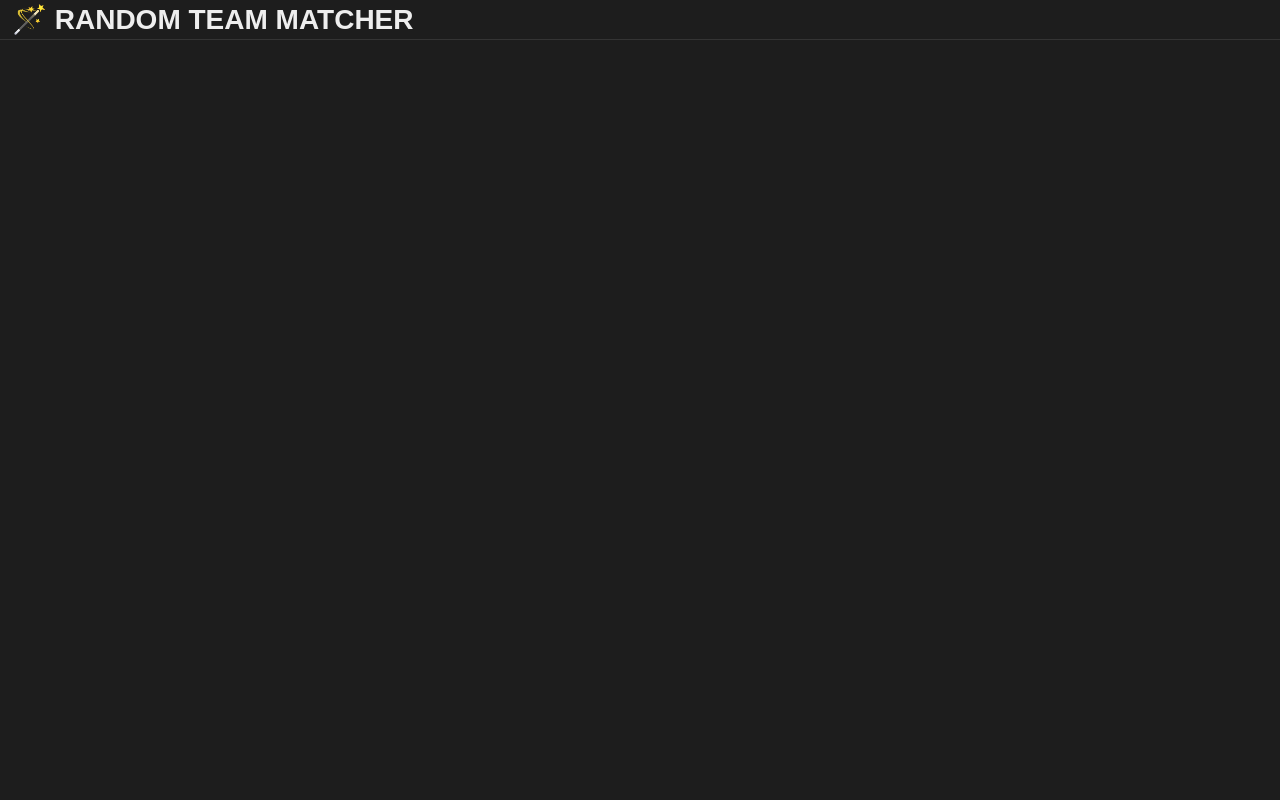
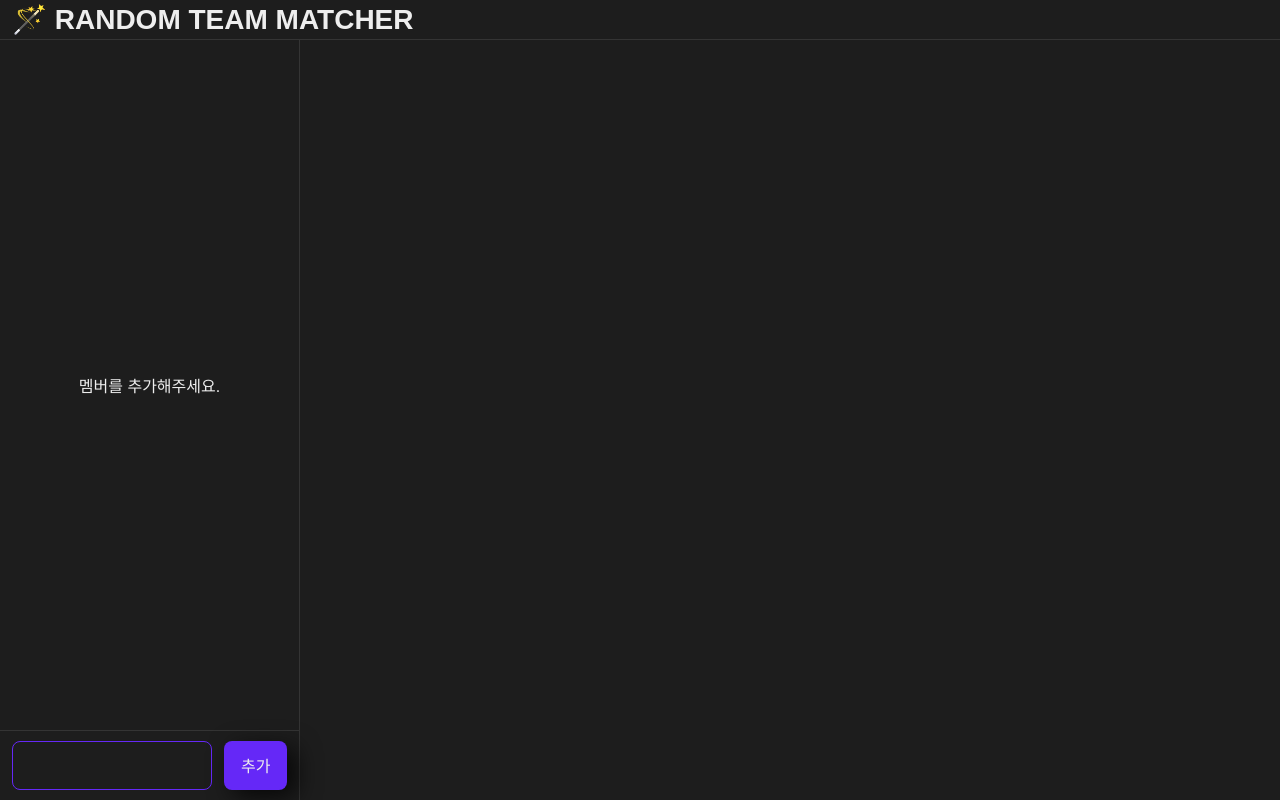
Before and after one commit to choiking10/random-team-matcher-ts, a React (Vite) app: page / in a window 1280 px wide. Built offline with nearby package versions, Linux system fonts and the light colour scheme.

Commit message:
feat: implement Members

```diff
--- a/src/App.tsx
+++ b/src/App.tsx
@@ -2,14 +2,17 @@ import Members from '@components/Members/Members';
 import * as S from './App.style';
 import SettingBar from '@components/SettingBar/SettingBar';
 import Teams from '@components/Teams/Teams';
+import { useState } from 'react';
 
 function App() {
+  const [members, setMembers] = useState<string[]>([]);
+
   return (
     <>
       <S.H1>🪄 RANDOM TEAM MATCHER</S.H1>
       <S.Layout>
         <S.LNB>
-          <Members />
+          <Members members={members} setMembers={setMembers} />
         </S.LNB>
         <S.Content>
           <SettingBar />
--- a/src/components/Members/Members.style.ts
+++ b/src/components/Members/Members.style.ts
@@ -0,0 +1,66 @@
+import { styled } from 'styled-components';
+import Mixin from '@styles/mixin';
+import { Color } from '@styles/color';
+
+const InputHeight = '70px';
+
+export const MembersWrapper = styled.div`
+  position: relative;
+  height: 100%;
+  width: 100%;
+  border-right: 1px solid ${Color.border};
+
+  & > * {
+    padding: 0 12px;
+  }
+`;
+
+export const Members = styled.ul`
+  height: calc(100% - ${InputHeight});
+  overflow: scroll;
+  padding-top: 12px;
+`;
+
+export const EmptyMembers = styled.div`
+  ${Mixin.flex()};
+  height: calc(100% - ${InputHeight});
+`;
+
+export const Member = styled.li`
+  ${Mixin.flex('flex-start')};
+  ${Mixin.shadow()};
+  list-style: none;
+  background-color: ${Color.primary};
+  border-radius: 8px;
+  height: 40px;
+  margin-bottom: 12px;
+  padding: 0 8px;
+`;
+
+export const Form = styled.form`
+  ${Mixin.flex('space-between')}
+  position: absolute;
+  bottom: 0;
+  height: ${InputHeight};
+  width: 100%;
+  border-top: 1px solid ${Color.border};
+
+  & > input {
+    width: 100%;
+    margin-right: 12px;
+    height: 32px;
+    border: 1px solid ${Color.primary};
+    background-color: ${Color.background};
+    border-radius: 8px;
+    padding: 0 8px;
+    height: 70%;
+    outline: none;
+  }
+
+  & > button {
+    ${Mixin.button()};
+    ${Mixin.shadow()}
+    width: 75px;
+    height: 70%;
+  }
+`;
--- a/src/components/Members/Members.tsx
+++ b/src/components/Members/Members.tsx
@@ -1,5 +1,43 @@
-const Members = () => {
-  return <div></div>;
+import { ChangeEvent, FormEvent, useState } from 'react';
+import * as S from './Members.style';
+
+interface IProps {
+  members: string[];
+  setMembers: (members: string[]) => void;
+}
+
+const Members = ({ members, setMembers }: IProps) => {
+  const [member, setMember] = useState<string>('');
+
+  const handleSubmit = (event: FormEvent<HTMLFormElement>) => {
+    event.preventDefault();
+
+    setMembers([...members, member]);
+    setMember('');
+  };
+
+  const handleChange = (event: ChangeEvent<HTMLInputElement>) => {
+    const { value: newMember } = event.target;
+    setMember(newMember);
+  };
+
+  return (
+    <S.MembersWrapper>
+      {members.length > 0 ? (
+        <S.Members>
+          {members.map((member, index) => (
+            <S.Member key={index}>{member}</S.Member>
+          ))}
+        </S.Members>
+      ) : (
+        <S.EmptyMembers>멤버를 추가해주세요.</S.EmptyMembers>
+      )}
+      <S.Form onSubmit={handleSubmit}>
+        <input type="text" value={member} onChange={handleChange} />
+        <button type="submit">추가</button>
+      </S.Form>
+    </S.MembersWrapper>
+  );
 };
 
 export default Members;
```
